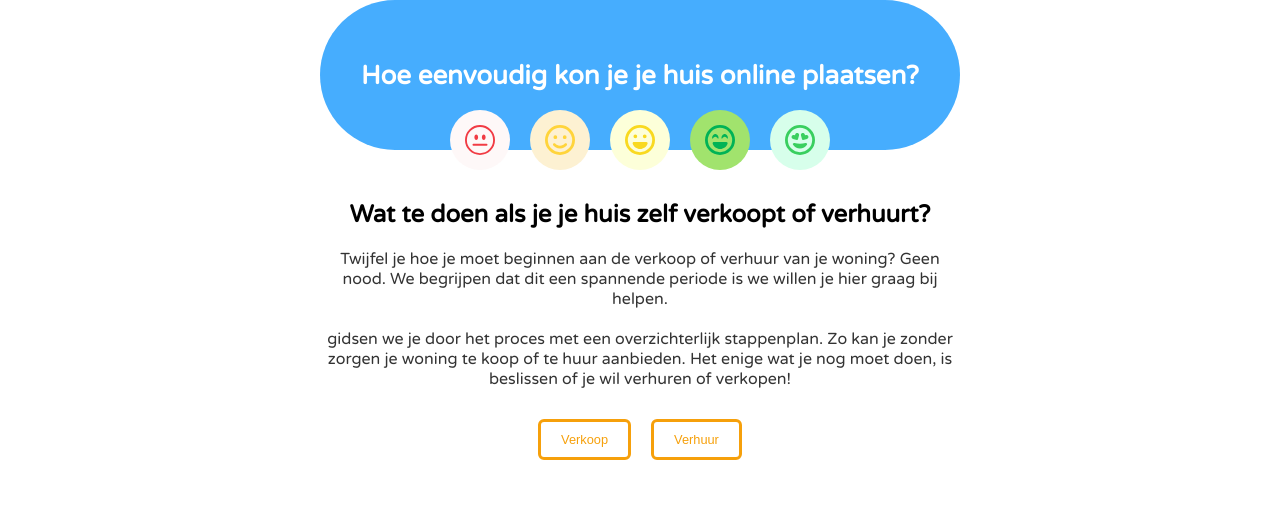
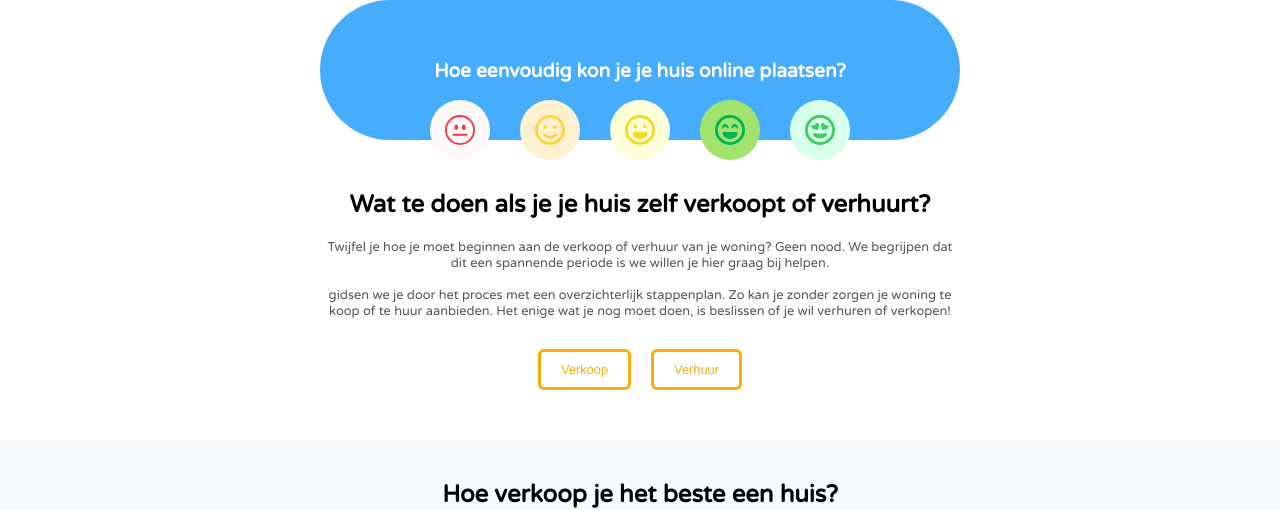
Before and after one commit to GoolaertsArne/zimmo, an Angular app: page / in a window 1280 px wide. Shown: the top 510 px of the page. Built offline with nearby package versions, Linux system fonts and the light colour scheme.

Commit message:
Refactor and move scss variables to global file

```diff
--- a/angular.json
+++ b/angular.json
@@ -31,7 +31,10 @@
               }
             ],
             "styles": ["src/styles.scss"],
-            "scripts": []
+            "scripts": [],
+            "stylePreprocessorOptions": {
+              "includePaths": ["src/app/shared"]
+            }
           },
           "configurations": {
             "production": {
--- a/src/app/components/blog-card/blog-card.component.scss
+++ b/src/app/components/blog-card/blog-card.component.scss
@@ -1,3 +1,5 @@
+@import "variables";
+
 .card {
   box-shadow: 0 4px 8px 0 rgba(0, 0, 0, 0.2);
   width: 350px;
@@ -30,7 +32,7 @@
   }
 
   & a {
-    color: #3baaff;
+    color: $primary-color;
     text-decoration: none;
   }
 }
--- a/src/app/components/feedback-form/feedback-form.component.scss
+++ b/src/app/components/feedback-form/feedback-form.component.scss
@@ -1,13 +1,4 @@
-// // Define variables
-$gap: 20px;
-$checked-color: #ffce44;
-$error-color: red;
-$icon-cursor: pointer;
-$radio-dimensions: 0;
-$title-text-color: white;
-$button-color: #f9ae07;
-$button-hover-active-color: brightness(0) saturate(100%) invert(100%) sepia(50%)
-  saturate(0%) hue-rotate(355deg) brightness(105%) contrast(101%);
+@import "variables";
 
 // Mixin for hiding radio buttons
 @mixin hide-radio {
@@ -34,10 +25,13 @@ $button-hover-active-color: brightness(0) saturate(100%) invert(100%) sepia(50%)
     align-items: center;
     color: $title-text-color;
     position: relative;
-    background-color: #46adfe;
+    background-color: $primary-color;
     border-radius: 80px;
-    height: 150px;
-    font-size: small;
+    height: 140px;
+  }
+
+  &_title {
+    font-size: 1.2rem;
   }
 
   &_rating {
@@ -46,7 +40,7 @@ $button-hover-active-color: brightness(0) saturate(100%) invert(100%) sepia(50%)
     bottom: 0px;
     // Staat aan de onderkant van de feedback-header (relatief parent element), de translate Y verplaatst de feedback-rating van zijn huidige positie.
     transform: translateY(20px);
-    gap: $gap;
+    gap: 30px;
   }
 
   &_smiley {
@@ -150,7 +144,7 @@ $button-hover-active-color: brightness(0) saturate(100%) invert(100%) sepia(50%)
   &_submit {
     padding: 10px 20px;
     border-radius: 6px;
-    background-color: $button-color;
+    background-color: $secondary-color;
     border: none;
     font-size: 0.8rem;
     cursor: pointer;
--- a/src/app/components/sell-rent/sell-rent.component.scss
+++ b/src/app/components/sell-rent/sell-rent.component.scss
@@ -1,4 +1,4 @@
-$button-color: #f6a00b;
+@import "variables";
 
 .sell_rent {
   width: 50vw;
@@ -15,8 +15,9 @@ $button-color: #f6a00b;
 
     & p {
       margin-bottom: 10px;
-      color: #333333;
+      color: #565656;
       font-weight: 200;
+      font-size: 0.8rem;
     }
   }
 
@@ -30,9 +31,9 @@ $button-color: #f6a00b;
       padding: 10px 20px;
       border-radius: 6px;
       background-color: white;
-      color: $button-color;
+      color: $secondary-color;
       font-size: 0.8rem;
-      border: solid $button-color;
+      border: solid $secondary-color;
       cursor: pointer;
     }
   }
--- /dev/null
+++ b/src/app/shared/variables.scss
@@ -0,0 +1,11 @@
+// Define variables
+$primary-color: #46adfe;
+$secondary-color: #f9ae07;
+$gap: 20px;
+$checked-color: #ffce44;
+$error-color: red;
+$icon-cursor: pointer;
+$radio-dimensions: 0;
+$title-text-color: white;
+$button-hover-active-color: brightness(0) saturate(100%) invert(100%) sepia(50%)
+  saturate(0%) hue-rotate(355deg) brightness(105%) contrast(101%);
```
